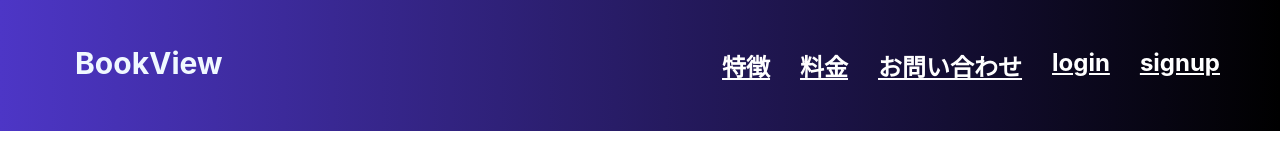
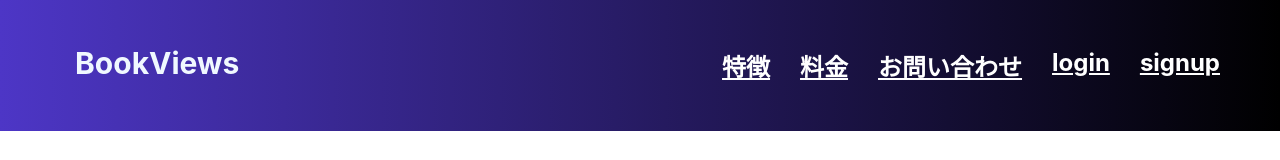
Before and after one commit to yoyo1025/book-review-app, a React (Create React App) app: page / in a window 1280 px wide. Shown: the top 160 px of the page. Built offline with nearby package versions, Linux system fonts and the light colour scheme; no server answers.

Commit message:
テスト

```diff
--- a/src/components/Navi.js
+++ b/src/components/Navi.js
@@ -5,7 +5,7 @@ export const Navi = () => {
   return (
     <header className="header">
       <div className="header_inner">
-        <h1 className="title-logo">BookView</h1>
+        <h1 className="title-logo">BookViews</h1>
         <nav className="gnav">
           <ul className="gnav-list">
             <ui>
```
